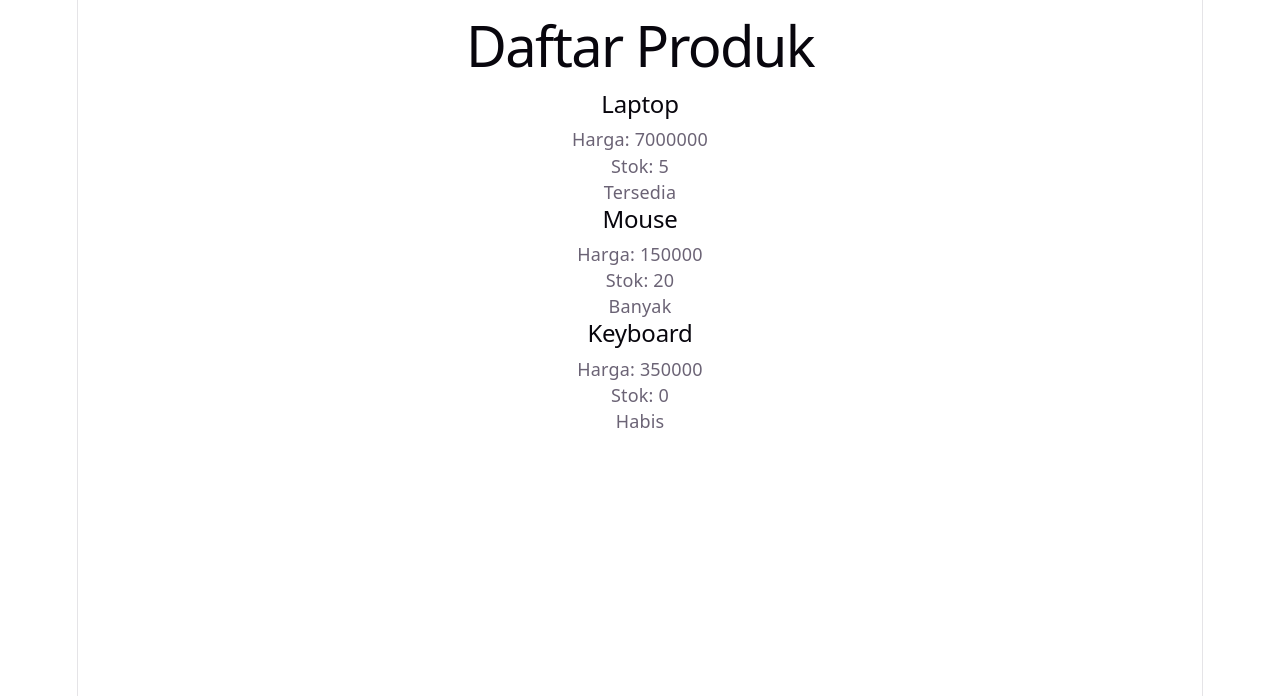
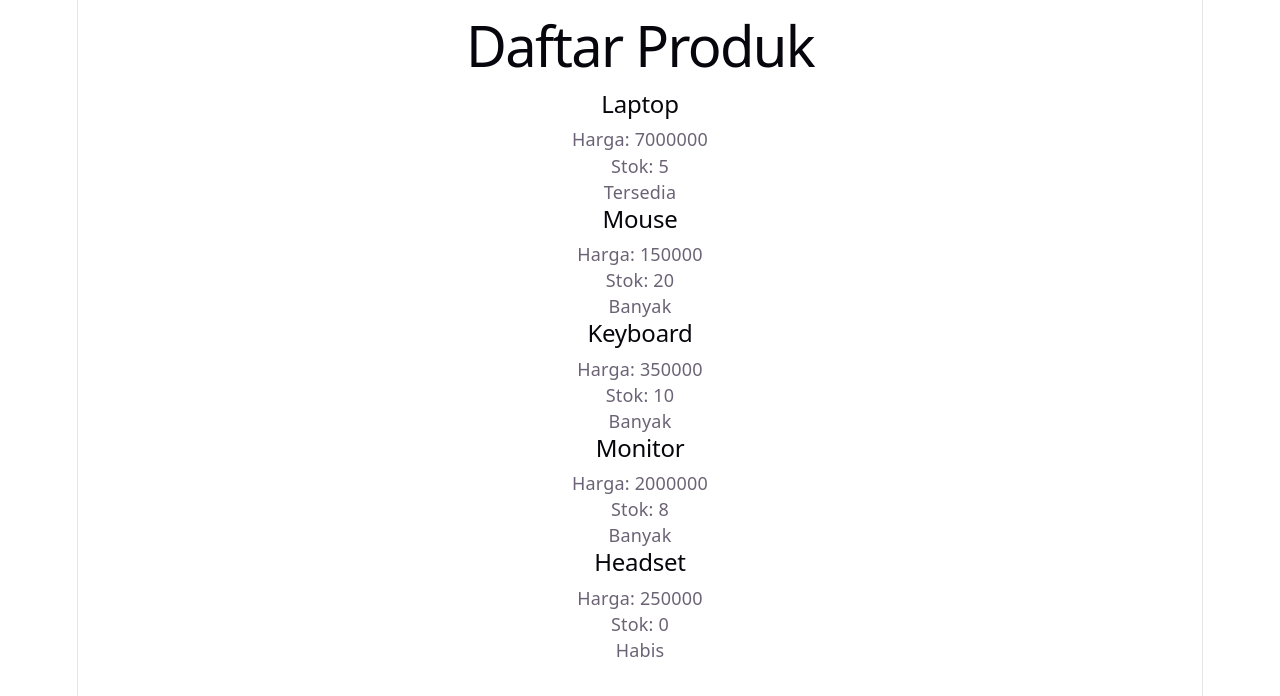
Before and after one commit to david-vynn/belajar-react, a React (Vite) app: page / in a window 1280 px wide. Shown: the top 696 px of the page. Built offline with nearby package versions, Linux system fonts and the light colour scheme.

Commit message:
list Rendering

```diff
--- a/src/App.jsx
+++ b/src/App.jsx
@@ -1,13 +1,27 @@
 import Produk from "./Produk";
 
 function App() {
+
+  const daftarProduk = [
+    { id: 1, nama: "Laptop", harga: 7000000, stok: 5 },
+    { id: 2, nama: "Mouse", harga: 150000, stok: 20 },
+    { id: 3, nama: "Keyboard", harga: 350000, stok: 10 },
+    { id: 4, nama: "Monitor", harga: 2000000, stok: 8 },
+    { id: 5, nama: "Headset", harga: 250000, stok: 0 },
+  ];
+
   return (
     <>
       <h1>Daftar Produk</h1>
 
-      <Produk nama="Laptop" harga={7000000} stok={5} />
-      <Produk nama="Mouse" harga={150000} stok={20} />
-      <Produk nama="Keyboard" harga={350000} stok={0}/>
+      {daftarProduk.map((item) => (
+        <Produk
+          key={item.id}
+          nama={item.nama}
+          harga={item.harga}
+          stok={item.stok}
+        />
+      ))}
     </>
   );
 }
```
